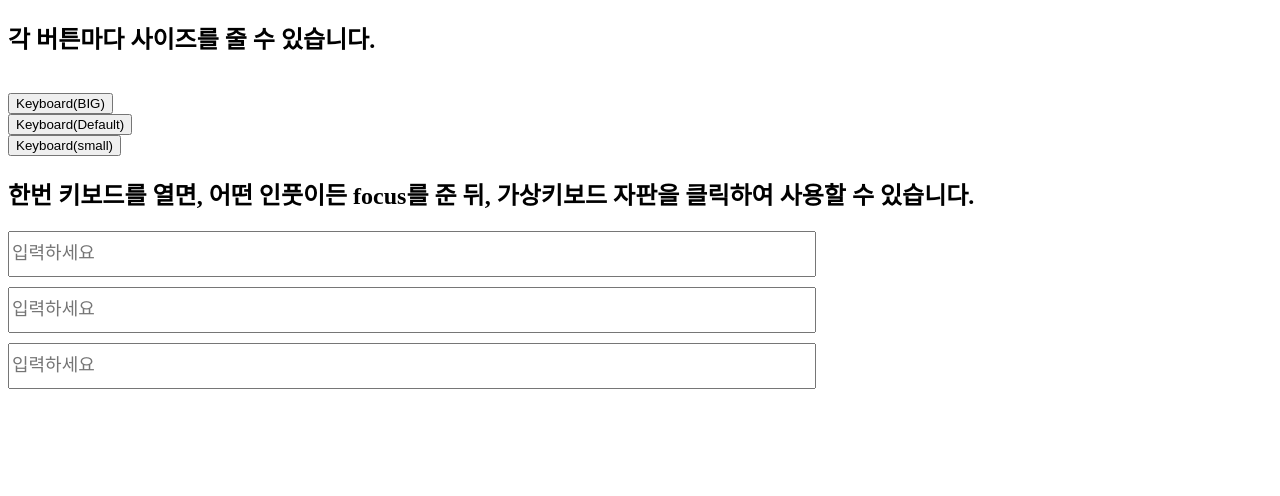
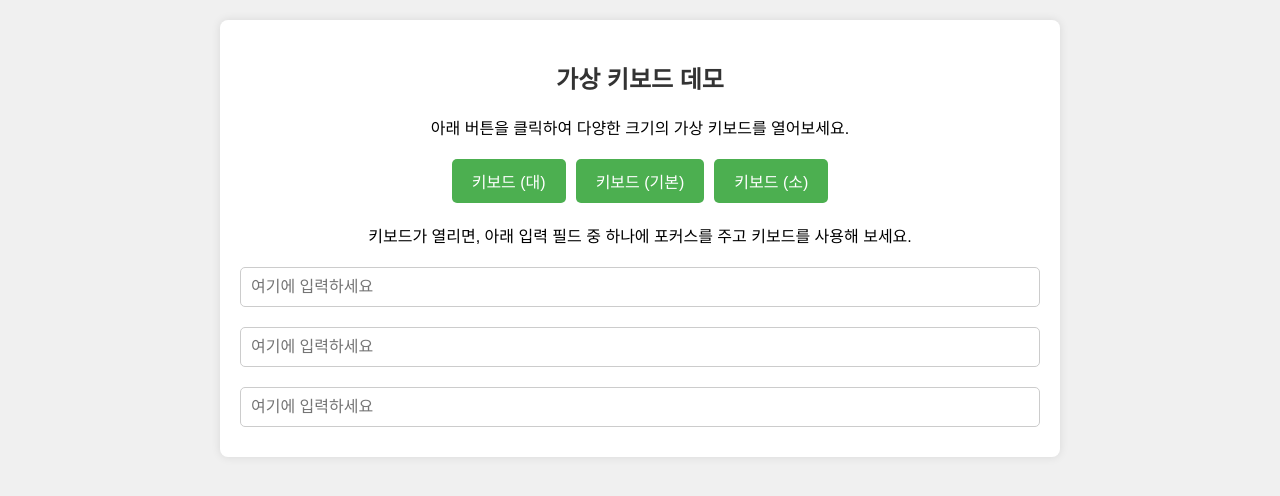
Before and after one commit to JohnLee305/JohnLee305.github.io, a plain HTML site: page keyboard_demo.html in a window 1280 px wide. Drawn offline with nearby package versions, Linux system fonts and the light colour scheme.

Commit message:
Update keyboard_demo.html

```diff
--- a/keyboard_demo.html
+++ b/keyboard_demo.html
@@ -4,25 +4,99 @@
 <head>
     <meta charset="UTF-8">
     <meta name="viewport" content="width=device-width, initial-scale=1.0">
-    <title>가상 키보드</title>
+    <title>가상 키보드 데모</title>
     <script src="https://code.jquery.com/jquery-3.6.0.min.js"></script>
     <script src="https://code.jquery.com/ui/1.12.1/jquery-ui.js"></script>
     <link rel="stylesheet" href="https://code.jquery.com/ui/1.12.1/themes/smoothness/jquery-ui.css">
     <script src="./hangul.js" type="text/javascript"></script>
     <script src="./hunmin-keyboard.js" type="text/javascript"></script>
     <link rel="stylesheet" href="./hunmin-keyboard.css">
+    <style>
+        body {
+            font-family: Arial, sans-serif;
+            background-color: #f0f0f0;
+            margin: 0;
+            padding: 20px;
+        }
+
+        .container {
+            max-width: 800px;
+            margin: 0 auto;
+            background-color: #fff;
+            padding: 20px;
+            border-radius: 8px;
+            box-shadow: 0 0 10px rgba(0, 0, 0, 0.1);
+        }
+
+        h2 {
+            color: #333;
+            text-align: center;
+        }
+
+        .button-group {
+            display: flex;
+            justify-content: center;
+            gap: 10px;
+            margin: 20px 0;
+        }
+
+        button.demobtn {
+            padding: 10px 20px;
+            font-size: 16px;
+            cursor: pointer;
+            border: none;
+            border-radius: 5px;
+            background-color: #4CAF50;
+            color: white;
+            transition: background-color 0.3s;
+        }
+
+        button.demobtn:hover {
+            background-color: #45a049;
+        }
+
+        .input-group {
+            display: flex;
+            flex-direction: column;
+            gap: 10px;
+            margin-top: 20px;
+        }
+
+        input[type="text"] {
+            padding: 10px;
+            font-size: 16px;
+            border: 1px solid #ccc;
+            border-radius: 5px;
+            width: 100%;
+            box-sizing: border-box;
+        }
+
+        .status {
+            text-align: center;
+            margin-top: 20px;
+            font-size: 14px;
+            color: #666;
+        }
+    </style>
 </head>
 
 <body>
-    <h2>각 버튼마다 사이즈를 줄 수 있습니다.</h2>
-    <br> <button onclick="toggleKeyboard(this,'BIG');"> Keyboard(BIG) </button>
-    <br> <button onclick="toggleKeyboard(this,'DEFAULT');">Keyboard(Default)</button>
-    <br> <button onclick="toggleKeyboard(this,'SMALL');">Keyboard(small)</button>
-    <br>
-    <h2> 한번 키보드를 열면, 어떤 인풋이든 focus를 준 뒤, 가상키보드 자판을 클릭하여 사용할 수 있습니다.</h2>
-    <input type="text" placeholder="입력하세요">
-    <input type="text" placeholder="입력하세요">
-    <input type="text" placeholder="입력하세요">
+    <div class="container">
+        <h2>가상 키보드 데모</h2>
+        <p style="text-align: center;">아래 버튼을 클릭하여 다양한 크기의 가상 키보드를 열어보세요.</p>
+        <div class="button-group">
+            <button class="demobtn" onclick="toggleKeyboard(this,'BIG');">키보드 (대)</button>
+            <button class="demobtn" onclick="toggleKeyboard(this,'DEFAULT');">키보드 (기본)</button>
+            <button class="demobtn" onclick="toggleKeyboard(this,'SMALL');">키보드 (소)</button>
+        </div>
+        <p style="text-align: center;">키보드가 열리면, 아래 입력 필드 중 하나에 포커스를 주고 키보드를 사용해 보세요.</p>
+        <div class="input-group">
+            <input type="text" placeholder="여기에 입력하세요">
+            <input type="text" placeholder="여기에 입력하세요">
+            <input type="text" placeholder="여기에 입력하세요">
+        </div>
+    </div>
+
 </body>
 
 </html>
```
